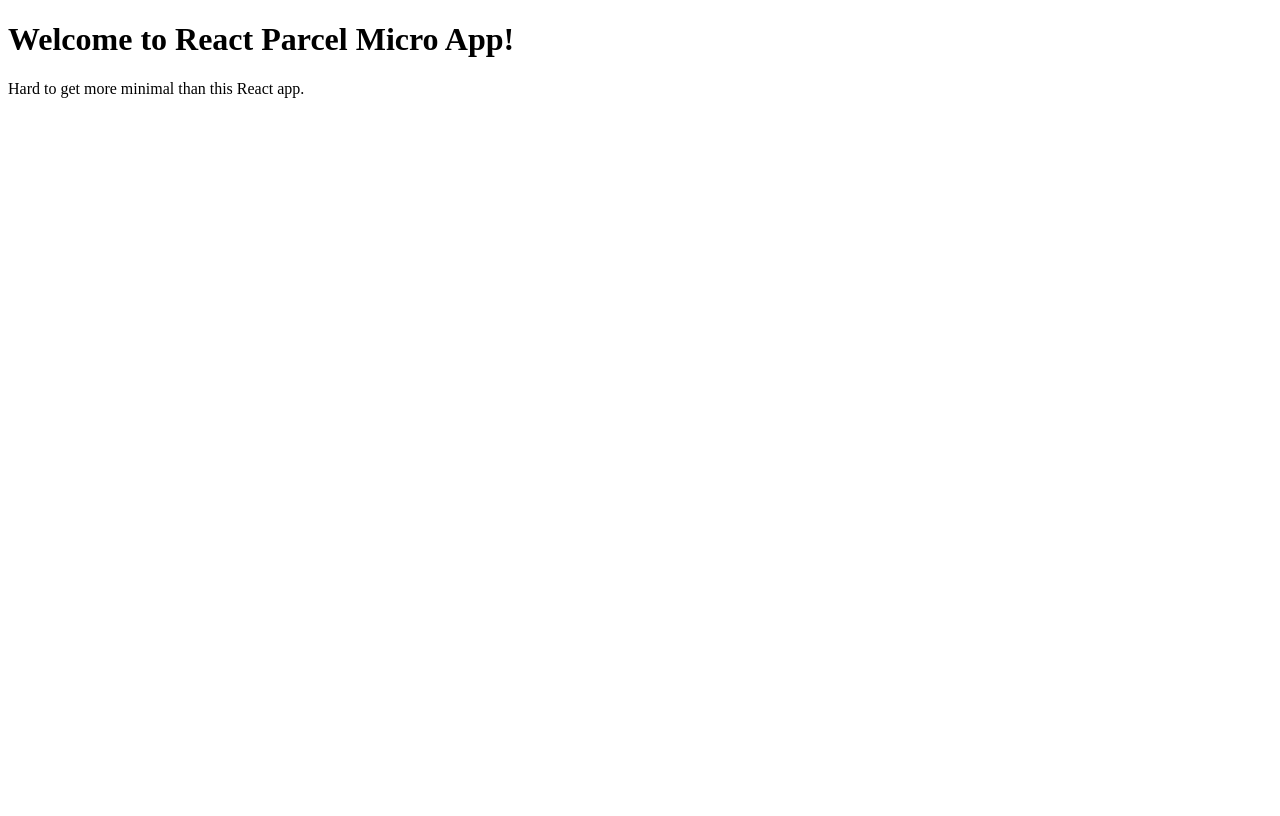
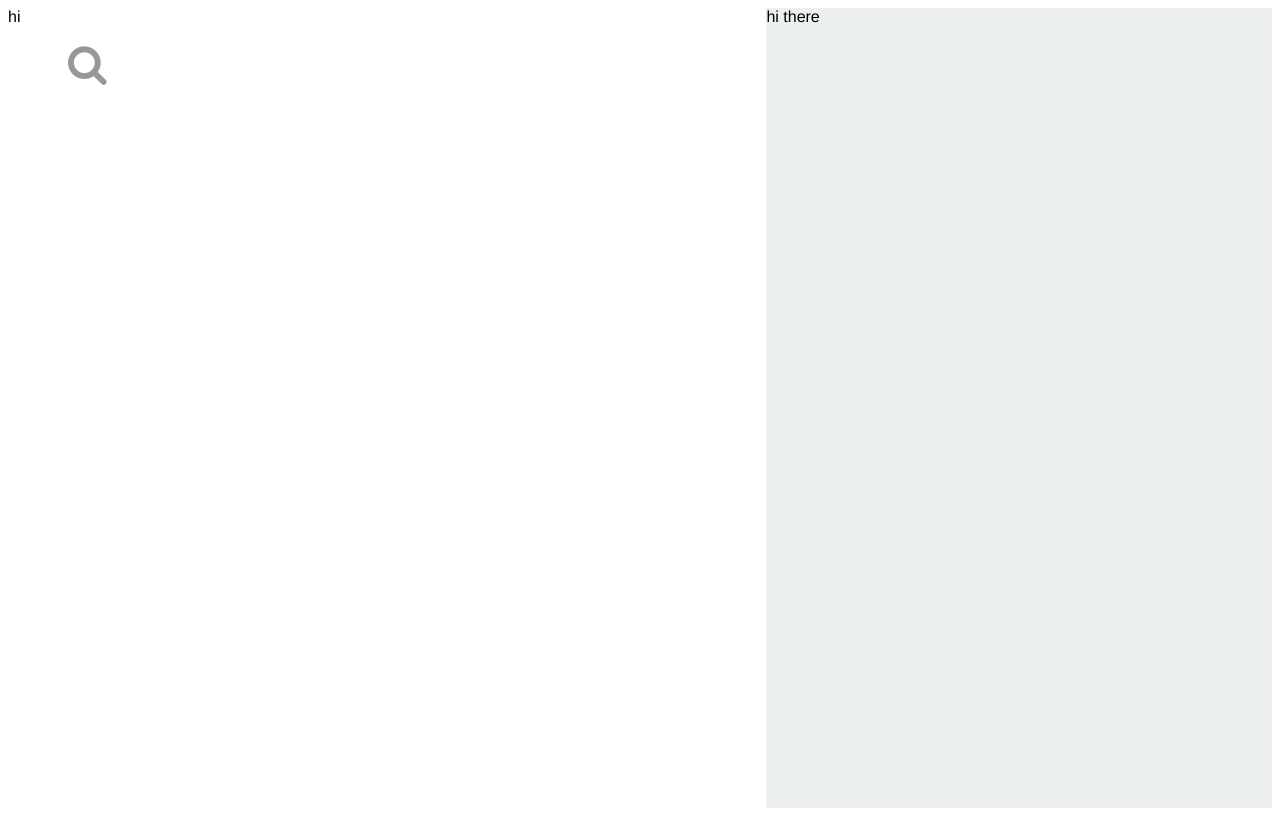
Before and after one commit to josem-gp/react-fundamentals, a React (Vite) app: page / in a window 1280 px wide. Built offline with nearby package versions, Linux system fonts and the light colour scheme.

Commit message:
connected stylesheet & added flex elements

```diff
--- a/package.json
+++ b/package.json
@@ -12,6 +12,7 @@
     "react-dom": "^16.13.1"
   },
   "devDependencies": {
+    "@parcel/transformer-sass": "^2.0.0-beta.2",
     "babel-preset-nano-react-app": "^0.1.0",
     "parcel": "^2.0.0-alpha.3.2"
   },
--- a/src/components/App.js
+++ b/src/components/App.js
@@ -3,8 +3,8 @@ import React from "react";
 const App = () => {
   return (
     <div>
-      <h1>Welcome to React Parcel Micro App!</h1>
-      <p>Hard to get more minimal than this React app.</p>
+      <div className="left-scene">hi</div>
+      <div className="right-scene">hi there</div>
     </div>
   );
 };
--- a/src/index.js
+++ b/src/index.js
@@ -1,5 +1,6 @@
 import React from "react";
 import ReactDOM from "react-dom";
+import "../assets/stylesheets/application.scss";
 import App from "./components/App";
 
 ReactDOM.render(<App />, document.getElementById("root"));
```
Also changed, not shown: 1 other file (tests, documents, lock files or other folders).
